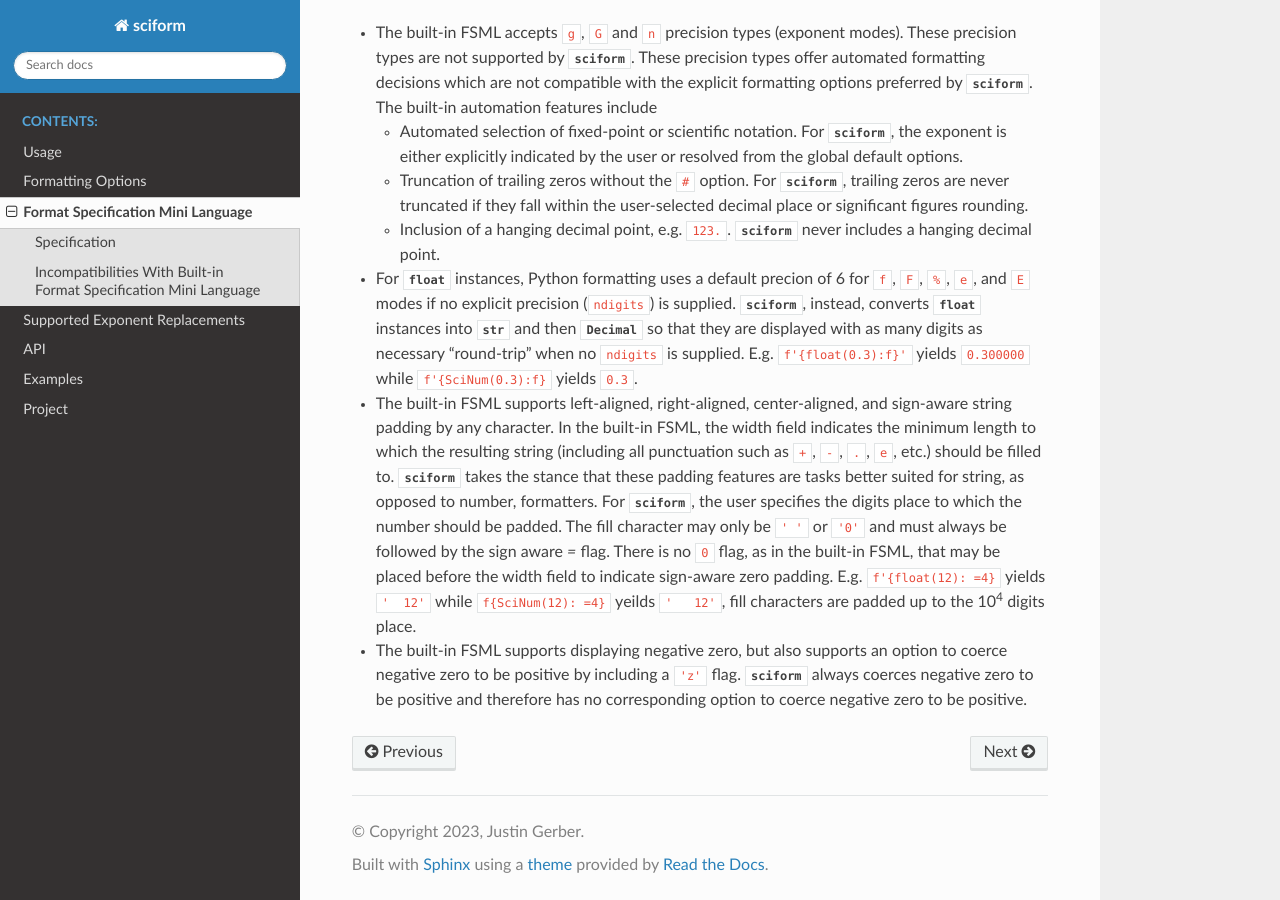
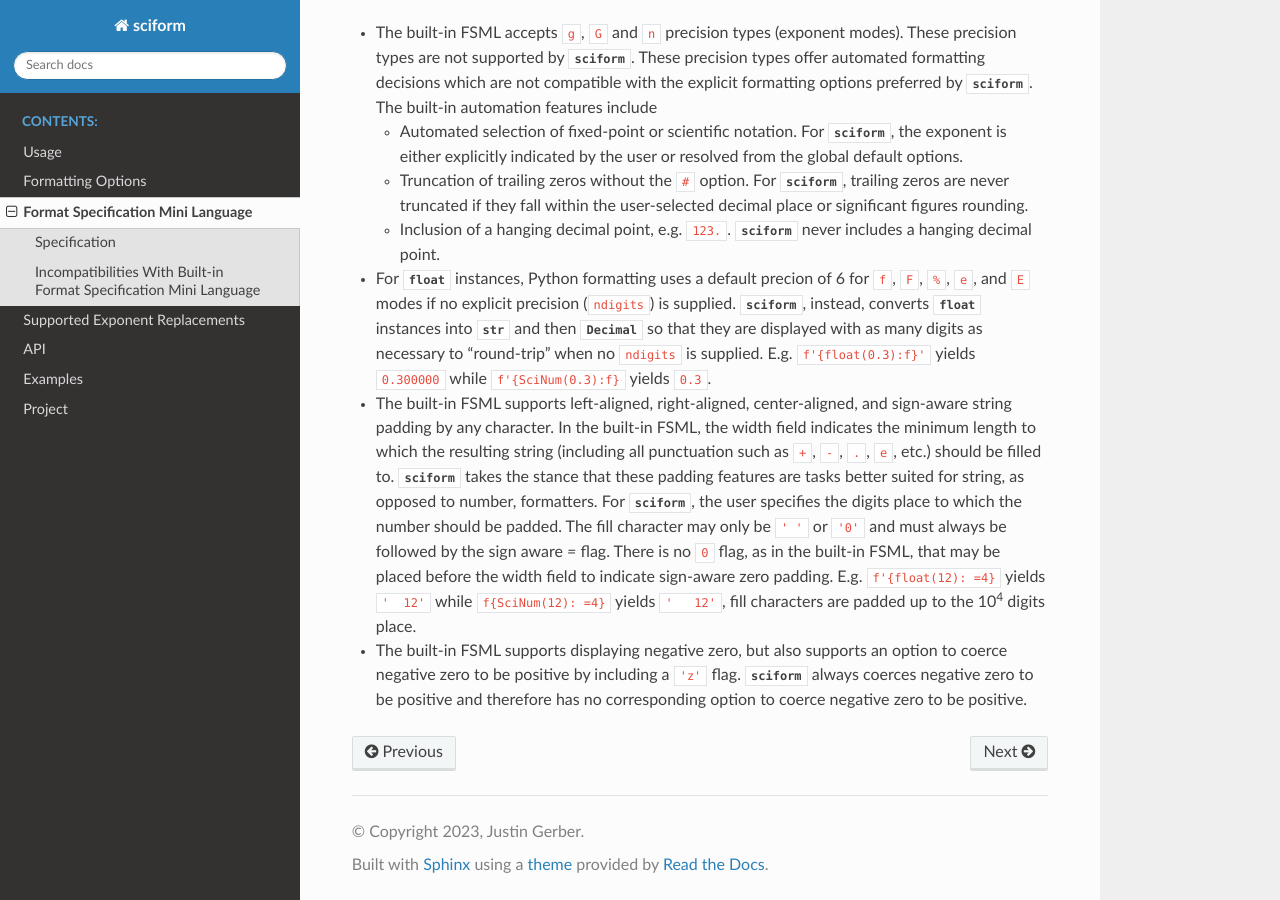
Before and after one commit to jagerber48/sciform, a Sphinx documentation site: the page built from docs/source/fsml.rst, in a window 1280 px wide and 900 px high, scrolled down 2495 px. Built offline with Sphinx 7.4.7 and the Read the Docs theme 2.0.0, drawn with Linux system fonts in a browser that asks for light colours.

Commit message:
more cleanup

```diff
--- a/docs/source/fsml.rst
+++ b/docs/source/fsml.rst
@@ -163,7 +163,7 @@ for scientific formatting.
   precision (``ndigits``) is supplied.
   :mod:`sciform`, instead, converts :class:`float` instances into
   :class:`str` and then :class:`Decimal` so that they are displayed with
-  as many digits as necessary "round-trip" when no ``ndigits`` is
+  as many digits as necessary to "round-trip" when no ``ndigits`` is
   supplied.
   E.g. ``f'{float(0.3):f}'`` yields ``0.300000`` while
   ``f'{SciNum(0.3):f}`` yields ``0.3``.
@@ -182,7 +182,7 @@ for scientific formatting.
   There is no ``0`` flag, as in the built-in FSML, that may be placed
   before the width field to indicate sign-aware zero padding.
   E.g. ``f'{float(12): =4}`` yields ``'  12'`` while
-  ``f{SciNum(12): =4}`` yeilds ``'   12'``, fill characters are padded
+  ``f{SciNum(12): =4}`` yields ``'   12'``, fill characters are padded
   up to the 10\ :sup:`4` digits place.
 
 * The built-in FSML supports displaying negative zero, but also supports
--- a/docs/source/options.rst
+++ b/docs/source/options.rst
@@ -534,7 +534,7 @@ Superscript Exponent Format
 ===========================
 
 The ``superscript_exp`` option can be chosen to present exponents in
-standard superscript notation as opposed to e.g. ``e+02`` notation.
+superscript notation as opposed to e.g. ``e+02`` notation.
 
 >>> sform = Formatter(FormatOptions(
 ...             exp_mode=ExpMode.SCIENTIFIC,
```
